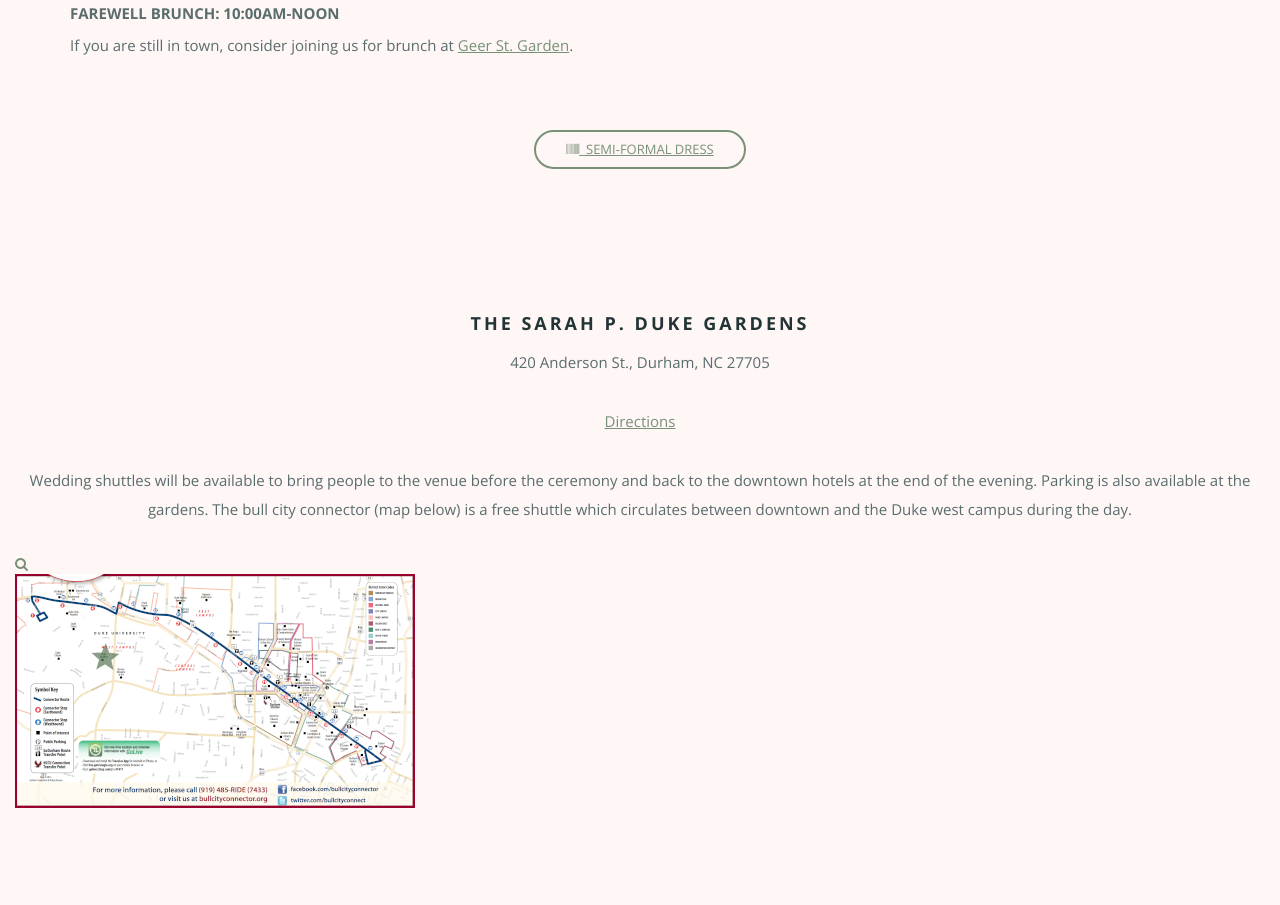
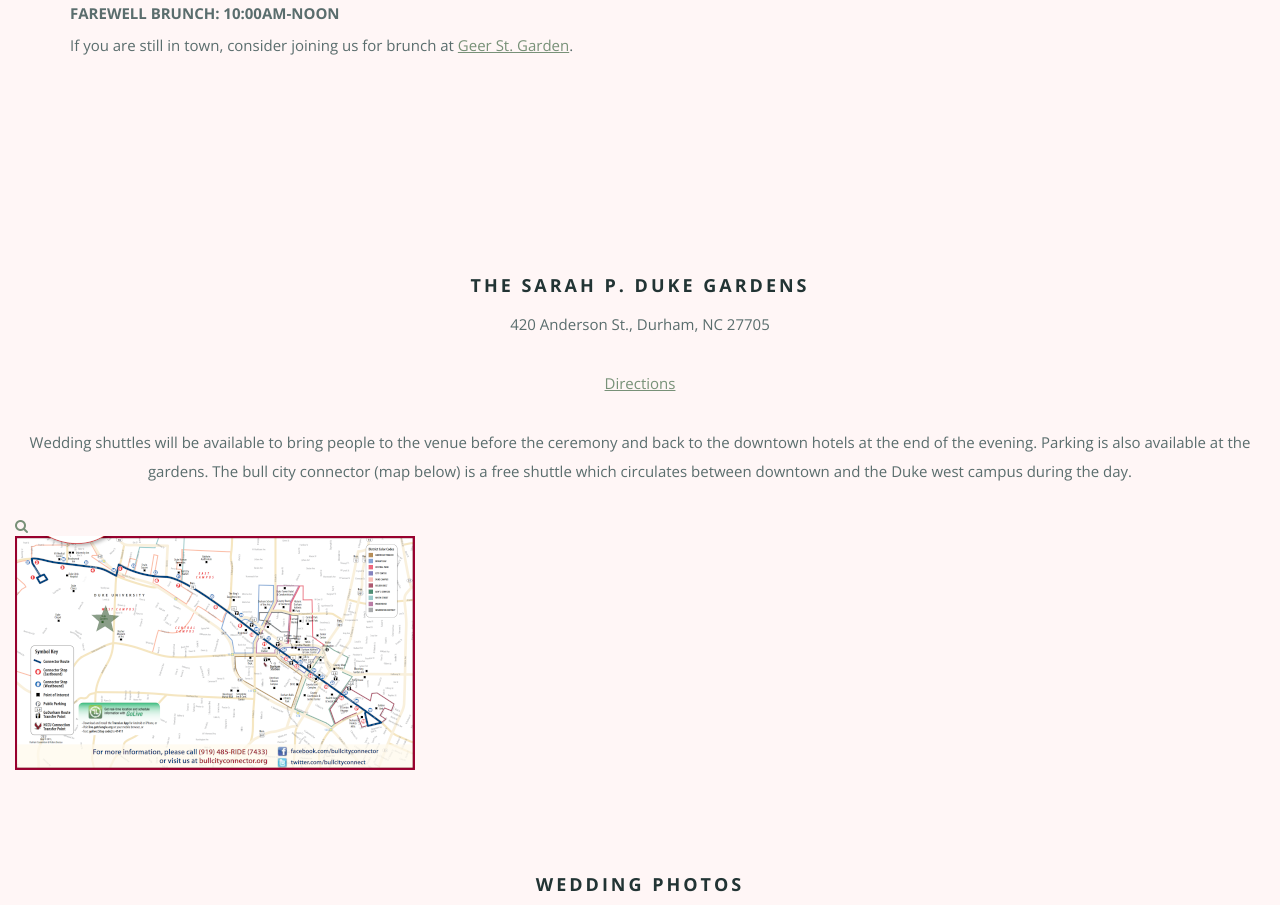
Before and after one commit to friesenbookerwedding/friesenbookerwedding.github.io, a website: page index.html in a window 1280 px wide. Shown: the part 2660-3565 px from the top of the page. Drawn offline with nearby package versions, Linux system fonts and the light colour scheme.

Commit message:
removed semi formal link

```diff
--- a/index.html
+++ b/index.html
@@ -251,9 +251,9 @@
 
         <div class="row section-padding">
             <div class="col-md-4 col-md-offset-4 text-center">
-                <a class="btn btn-accent btn-small" data-toggle="modal" data-target="#dc-modal">
+                <!--<a class="btn btn-accent btn-small" data-toggle="modal" data-target="#dc-modal">
                     <i class="fa fa-barcode"></i>&nbsp;&nbsp;Semi-Formal Dress
-                </a>
+                </a>-->
             </div>
         </div>
         <!--<div class="row">
```
